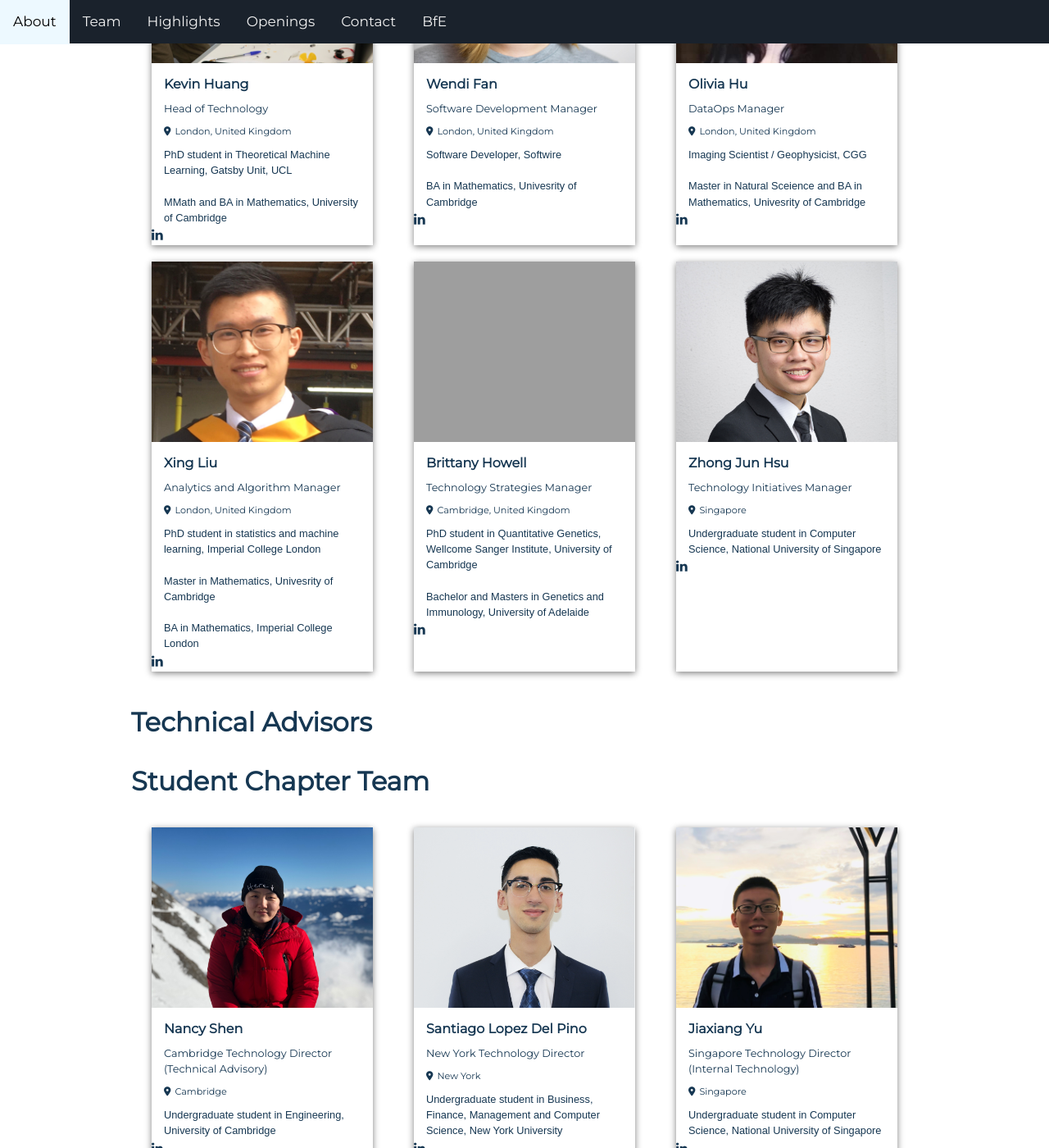
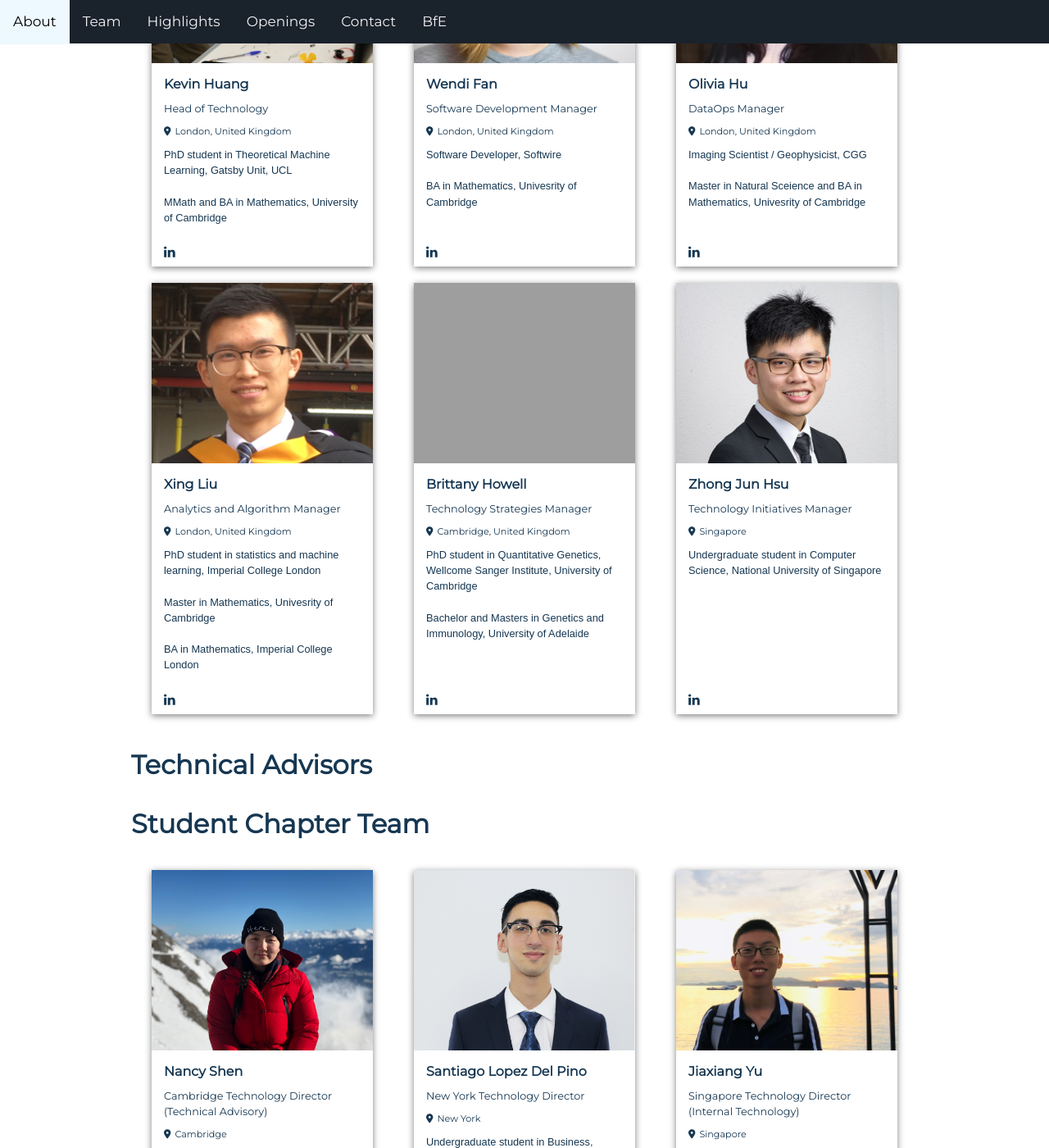
Before and after one commit to BfE-Technology/BfE-Technology.github.io, a Jekyll site: the page built from team.md, in a window 1280 px wide and 1400 px high, scrolled down 438 px. Shown: the whole window at 82% size. Built offline with Jekyll 4.4.1, drawn with Linux system fonts in a browser that asks for light colours; nearby versions of some CDN libraries; grey boxes are pictures that could not be loaded.

Commit message:
Update custom.css

```diff
--- a/assets/css/custom.css
+++ b/assets/css/custom.css
@@ -589,6 +589,7 @@ body {
     box-shadow: 0 2px 8px grey;
     width: 270px;
     position: relative;
+    padding-bottom: 50px;
 }
 
 .team-photo-wrapper {
@@ -627,11 +628,13 @@ h4.team-name {
 }
 
 .team-linkedin{
-    position: absolute:
-    bottom: 0;
+    position: absolute;
+    bottom: 5px;
+    left: 15px;
 }
 
 .team-text-only{
     margin-top: 5px;
     margin-bottom: 5px;
+    font-size: 0.8rem;
 }
```
